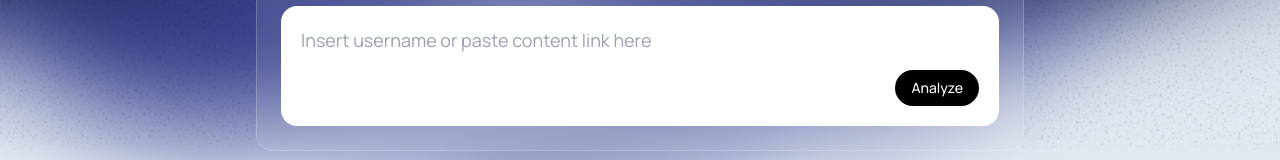
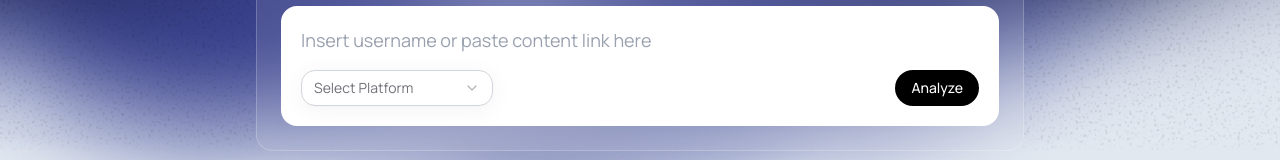
Before and after one commit to pudyasta/veritas, a Next.js app: page / in a window 1280 px wide. Shown: the part 442-602 px from the top of the page. Built offline with nearby package versions, Linux system fonts and the light colour scheme.

Commit message:
feat: add platform select and limit to 3 platforms

```diff
--- a/src/app/page.tsx
+++ b/src/app/page.tsx
@@ -1,9 +1,16 @@
+"use client";
+
 import Image from "next/image";
+import { useState } from "react";
 import Footer from "@/components/Footer";
 import HowWeWork from "@/components/HowWeWorks";
 import Navbar from "@/components/Navbar";
+import { Select, SelectContent, SelectItem, SelectTrigger, SelectValue } from "@/components/ui/select";
+import { platforms } from "@/components/Footer";
 
 export default function Home() {
+  const [selectedPlatform, setSelectedPlatform] = useState<string>("");
+
   return (
     <div className="min-h-screen text-white">
       {/* Navigation */}
@@ -34,7 +41,22 @@ export default function Home() {
               style={{ fontFamily: "Manrope, sans-serif" }}
               type="text"
             />
-            <div className="mt-4 flex justify-end">
+            <div className="mt-4 flex justify-between items-center">
+              <Select value={selectedPlatform} onValueChange={setSelectedPlatform}>
+                <SelectTrigger className="w-48 bg-transparent text-black border border-gray-300">
+                  <SelectValue placeholder="Select Platform" />
+                </SelectTrigger>
+                <SelectContent>
+                  {platforms.map((platform) => (
+                    <SelectItem key={platform.name} value={platform.name}>
+                      <div className="flex items-center gap-2">
+                        <Image src={platform.icon} alt={platform.name} width={20} height={20} />
+                        <span>{platform.name}</span>
+                      </div>
+                    </SelectItem>
+                  ))}
+                </SelectContent>
+              </Select>
               <button className="rounded-full bg-black px-4 py-2 font-medium text-white text-xs transition-colors hover:bg-gray-800 sm:text-sm">
                 Analyze
               </button>
--- a/src/components/Footer.tsx
+++ b/src/components/Footer.tsx
@@ -6,7 +6,7 @@ type Platform = {
   icon: string;
 };
 
-const platforms: Platform[] = [
+export const platforms: Platform[] = [
   {
     name: "X/Twitter",
     description: "See the real agenda behind trending topics.",
@@ -21,17 +21,17 @@ const platforms: Platform[] = [
     name: "TikTok",
     description: "Detect manufactured viral campaigns.",
     icon: "/assets/social/Tiktok.svg",
-  },
-  {
-    name: "Facebook",
-    description: "Expose the intent behind outrage-bait.",
-    icon: "/assets/social/Facebook.svg",
-  },
-  {
-    name: "YouTube",
-    description: "Gauge the true reaction to any video.",
-    icon: "/assets/social/Youtube.svg",
-  },
+  }
+  // {
+  //   name: "Facebook",
+  //   description: "Expose the intent behind outrage-bait.",
+  //   icon: "/assets/social/Facebook.svg",
+  // },
+  // {
+  //   name: "YouTube",
+  //   description: "Gauge the true reaction to any video.",
+  //   icon: "/assets/social/Youtube.svg",
+  // },
 ];
 
 export default function Footer() {
@@ -60,7 +60,7 @@ export default function Footer() {
           src="/assets/social/x.svg"
           width={60}
         />
-        <Image
+        {/* <Image
           alt="YouTube"
           className="h-24 w-24 drop-shadow-xl"
           height={60}
@@ -73,7 +73,7 @@ export default function Footer() {
           height={60}
           src="/assets/social/Facebook.svg"
           width={60}
-        />
+        /> */}
       </div>
 
       {/* Heading */}
```
Also changed, not shown: public/assets/social/Facebook.svg, public/assets/social/x.svg.
